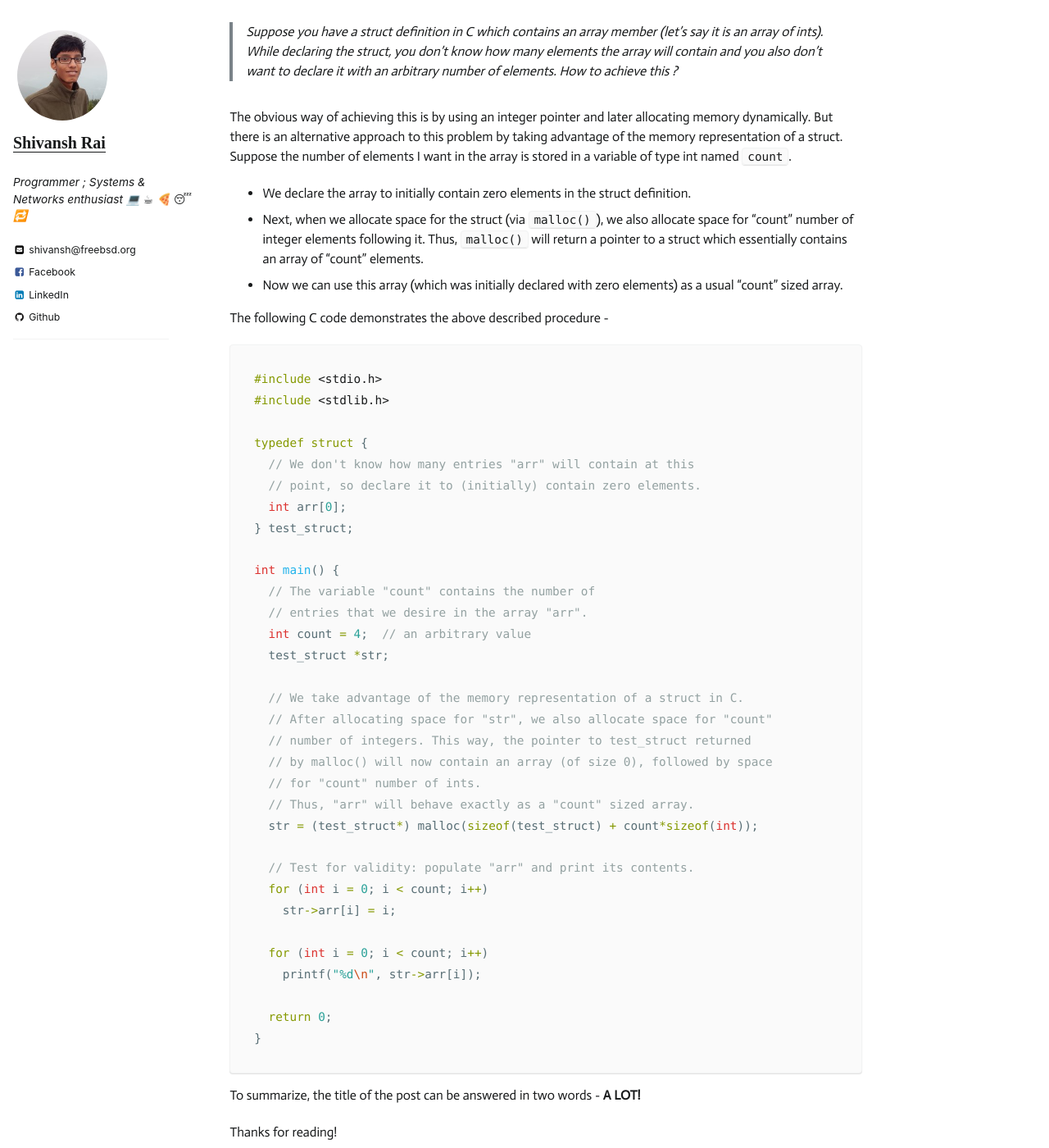
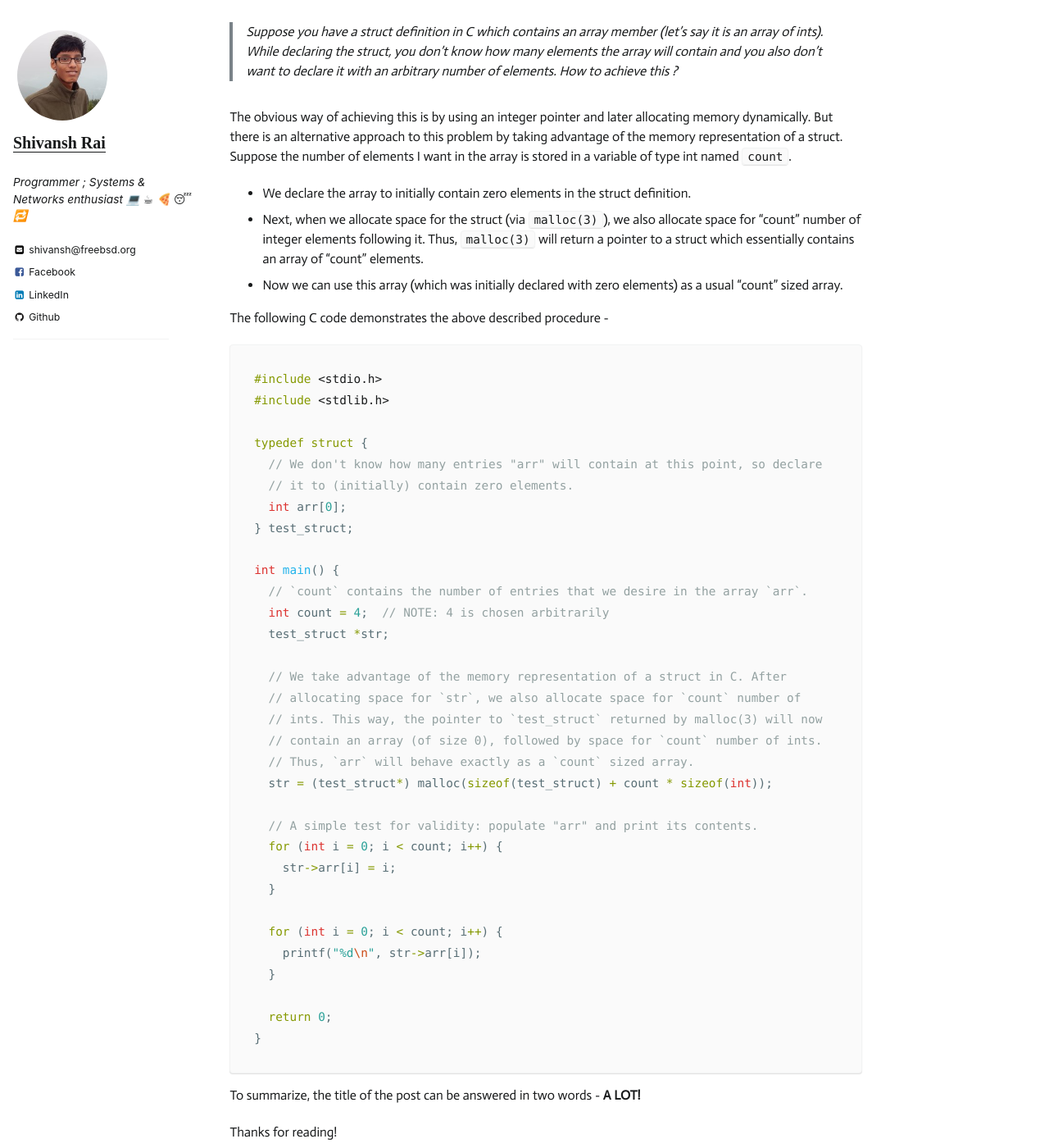
Before and after one commit to shivansh/shivansh.github.io, a Jekyll site: the page built from _posts/2017-08-17-How-interesting-can-C-get.md, in a window 1280 px wide and 1400 px high, scrolled down 803 px. Shown: the whole window at 82% size. Built offline with Jekyll 4.4.1, drawn with Linux system fonts in a browser that asks for light colours; emoji names are drawn with the system emoji font; comment, search, counter and statistics services are not loaded.

Commit message:
posts: update "How interesting can structs get?"

````diff
--- a/_posts/2017-08-17-How-interesting-can-C-get.md
+++ b/_posts/2017-08-17-How-interesting-can-C-get.md
@@ -9,9 +9,9 @@ Basically, when you want to perform a type cast, say a float to an integer, it m
 The following code demonstrates pointer casting -
 
 ```c
-float pi     = M_PI;
-int   i_cast = (int) pi;     // type casting
-int   i_ptr  = *(int *)&pi;  // pointer casting
+float pi = M_PI;
+int i_cast = (int)pi;     // type casting
+int i_ptr = *(int *)&pi;  // pointer casting
 ```
 
 A union can also be used for the above problem
@@ -28,7 +28,7 @@ The obvious way of achieving this is by using an integer pointer and later alloc
 Suppose the number of elements I want in the array is stored in a variable of type int named `count`.
 
 - We declare the array to initially contain zero elements in the struct definition.
-- Next, when we allocate space for the struct (via `malloc()`), we also allocate space for "count" number of integer elements following it. Thus, `malloc()` will return a pointer to a struct which essentially contains an array of "count" elements.
+- Next, when we allocate space for the struct (via `malloc(3)`), we also allocate space for "count" number of integer elements following it. Thus, `malloc(3)` will return a pointer to a struct which essentially contains an array of "count" elements.
 - Now we can use this array (which was initially declared with zero elements) as a usual "count" sized array.
 
 The following C code demonstrates the above described procedure -
@@ -38,31 +38,31 @@ The following C code demonstrates the above described procedure -
 #include <stdlib.h>
 
 typedef struct {
-  // We don't know how many entries "arr" will contain at this
-  // point, so declare it to (initially) contain zero elements.
+  // We don't know how many entries "arr" will contain at this point, so declare
+  // it to (initially) contain zero elements.
   int arr[0];
 } test_struct;
 
 int main() {
-  // The variable "count" contains the number of
-  // entries that we desire in the array "arr".
-  int count = 4;  // an arbitrary value
+  // `count` contains the number of entries that we desire in the array `arr`.
+  int count = 4;  // NOTE: 4 is chosen arbitrarily
   test_struct *str;
 
-  // We take advantage of the memory representation of a struct in C.
-  // After allocating space for "str", we also allocate space for "count"
-  // number of integers. This way, the pointer to test_struct returned
-  // by malloc() will now contain an array (of size 0), followed by space
-  // for "count" number of ints.
-  // Thus, "arr" will behave exactly as a "count" sized array.
-  str = (test_struct*) malloc(sizeof(test_struct) + count*sizeof(int));
+  // We take advantage of the memory representation of a struct in C. After
+  // allocating space for `str`, we also allocate space for `count` number of
+  // ints. This way, the pointer to `test_struct` returned by malloc(3) will now
+  // contain an array (of size 0), followed by space for `count` number of ints.
+  // Thus, `arr` will behave exactly as a `count` sized array.
+  str = (test_struct*) malloc(sizeof(test_struct) + count * sizeof(int));
 
-  // Test for validity: populate "arr" and print its contents.
-  for (int i = 0; i < count; i++)
+  // A simple test for validity: populate "arr" and print its contents.
+  for (int i = 0; i < count; i++) {
     str->arr[i] = i;
+  }
 
-  for (int i = 0; i < count; i++)
+  for (int i = 0; i < count; i++) {
     printf("%d\n", str->arr[i]);
+  }
 
   return 0;
 }
````
